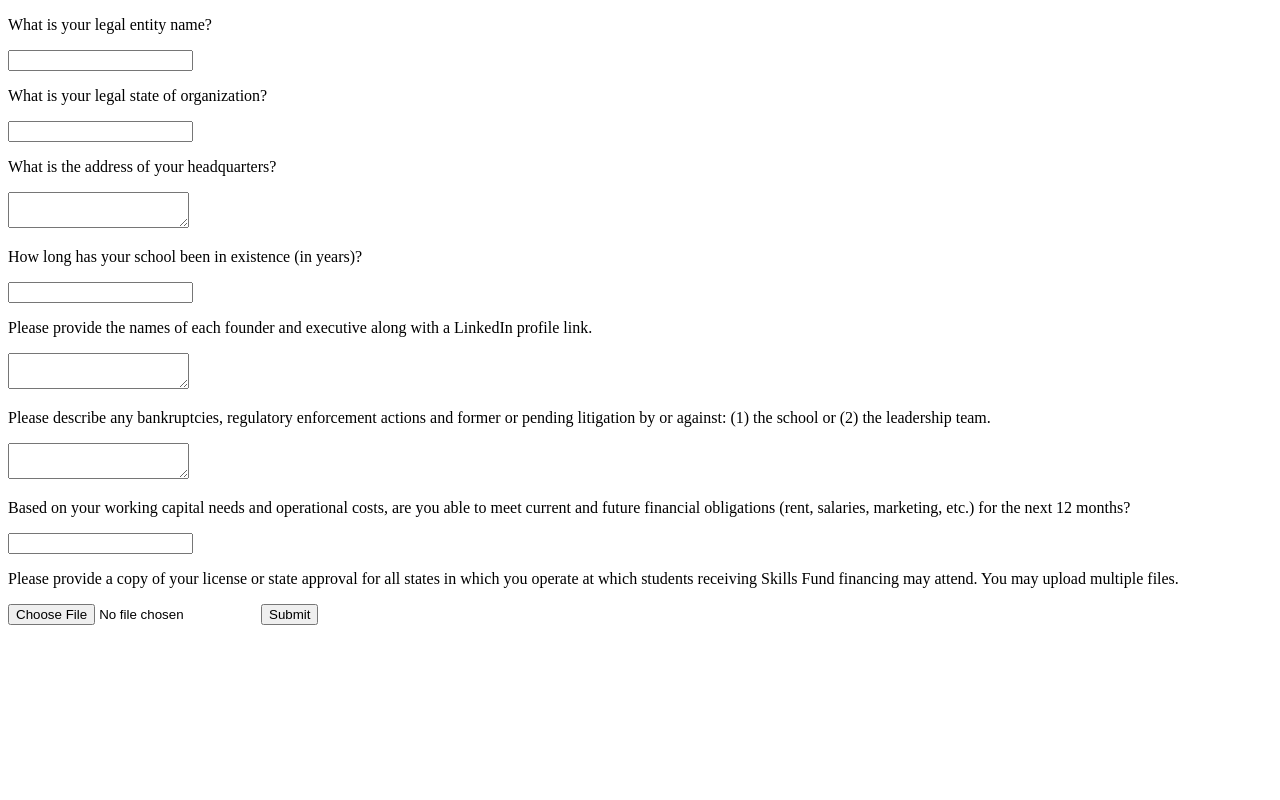
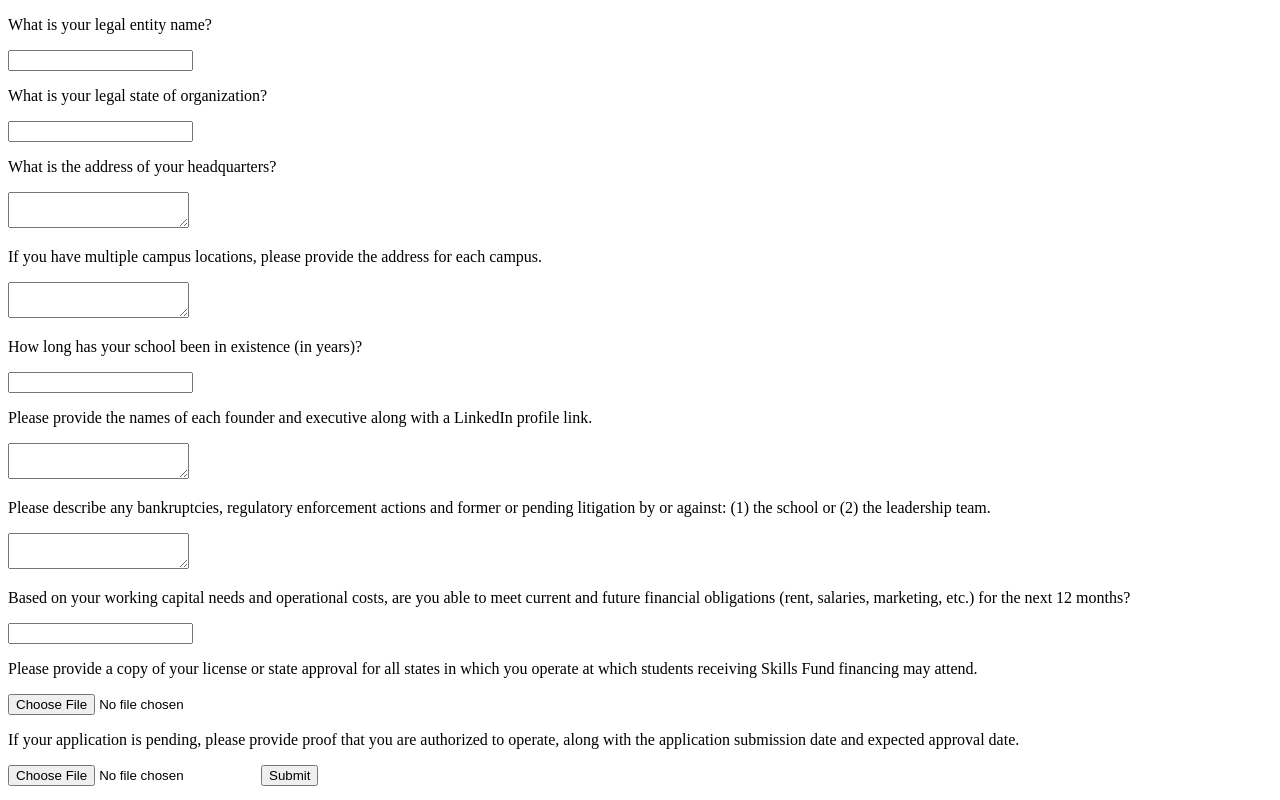
Before and after one commit to chrisdesilva/new-school-diligence, a Gatsby site: page / in a window 1280 px wide. Built offline with nearby package versions, Linux system fonts and the light colour scheme; Gatsby itself is replaced by a stand-in of ours.

Commit message:
Add second file input

```diff
--- a/src/pages/index.js
+++ b/src/pages/index.js
@@ -26,6 +26,15 @@ const IndexPage = () => {
     email: false,
     phonenumber: false,
   })
+
+  // const onDrop = useCallback(acceptedFiles => {
+  //   setFormState({
+  //     ...formState,
+  //     license: acceptedFiles[0],
+  //     pending: acceptedFiles[1],
+  //   })
+  // }, [])
+  // const { getRootProps, getInputProps } = useDropzone({ onDrop })
 
   const encode = data => {
     const formData = new FormData()
@@ -56,6 +65,7 @@ const IndexPage = () => {
           name: "",
           state: "",
           address: "",
+          additionalAddress: "",
           existence: "",
           founder: "",
           bankruptcies: "",
@@ -92,12 +102,13 @@ const IndexPage = () => {
         <input type="text" name="name" />
         <input type="text" name="state" />
         <textarea name="address" />
+        <textarea name="additionalAddress" />
         <input type="text" name="existence" />
         <textarea name="founder" />
         <textarea name="bankruptcies" />
         <input type="text" name="financial" />
-        <input type="file" id="file" name="license" multiple />
-        <input type="file" name="pending" />
+        <input type="file" id="file" name="license" />
+        <input type="file" id="pending" name="pending" />
         <input type="file" name="online" />
         <textarea name="noreg" />
         <textarea name="socials" />
@@ -143,6 +154,15 @@ const IndexPage = () => {
           name="address"
           required
         />
+        <p>
+          If you have multiple campus locations, please provide the address for
+          each campus.
+        </p>
+        <textarea
+          onChange={handleChange}
+          value={formState.additionalAddress}
+          name="additionalAddress"
+        />
         <p>How long has your school been in existence (in years)?</p>
         <input
           onChange={handleChange}
@@ -187,12 +207,25 @@ const IndexPage = () => {
         <p>
           Please provide a copy of your license or state approval for all states
           in which you operate at which students receiving Skills Fund financing
-          may attend. You may upload multiple files.
+          may attend.
         </p>
         <input
           onChange={handleChange}
           value={formState.license}
           name="license"
+          id="license"
+          type="file"
+        />
+        <p>
+          If your application is pending, please provide proof that you are
+          authorized to operate, along with the application submission date and
+          expected approval date.
+        </p>
+        <input
+          onChange={handleChange}
+          value={formState.pending}
+          name="pending"
+          id="pending"
           type="file"
         />
         <button type="submit">Submit</button>
```
